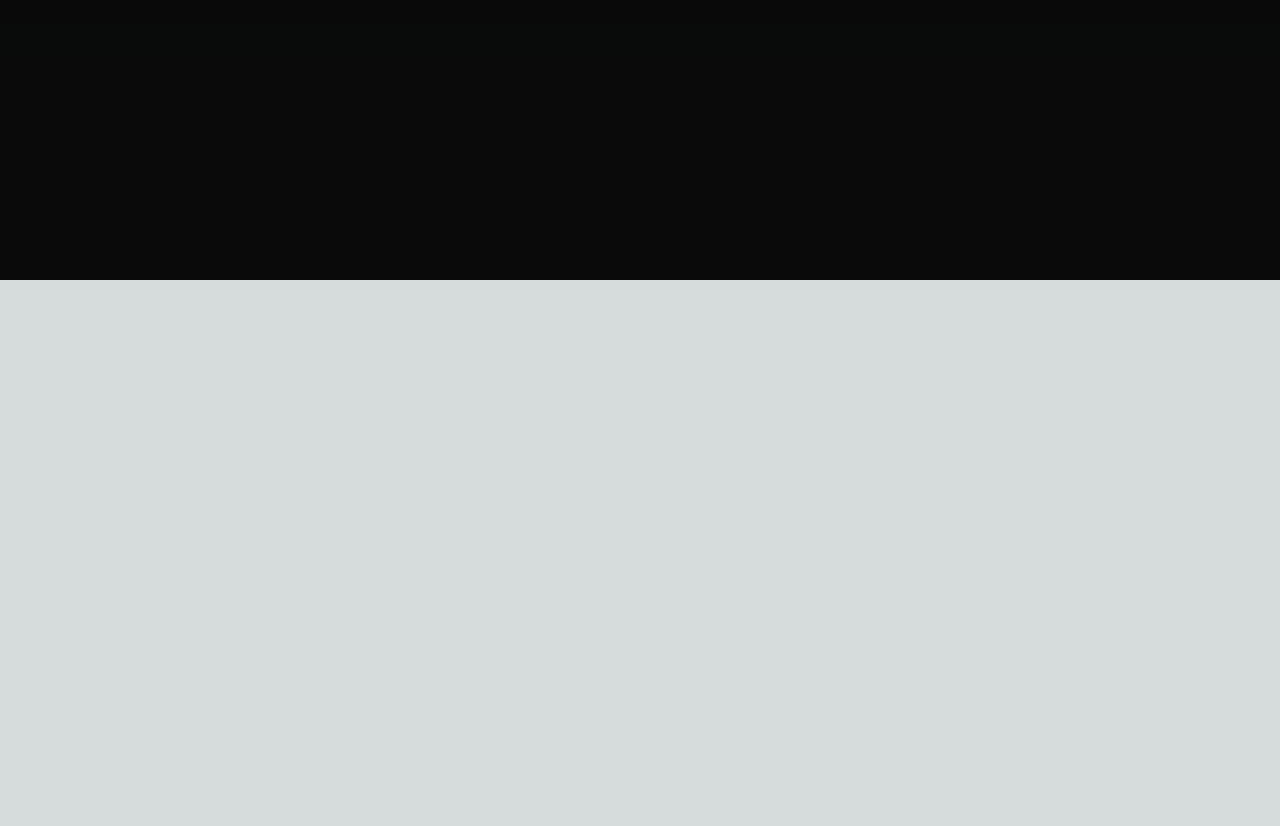
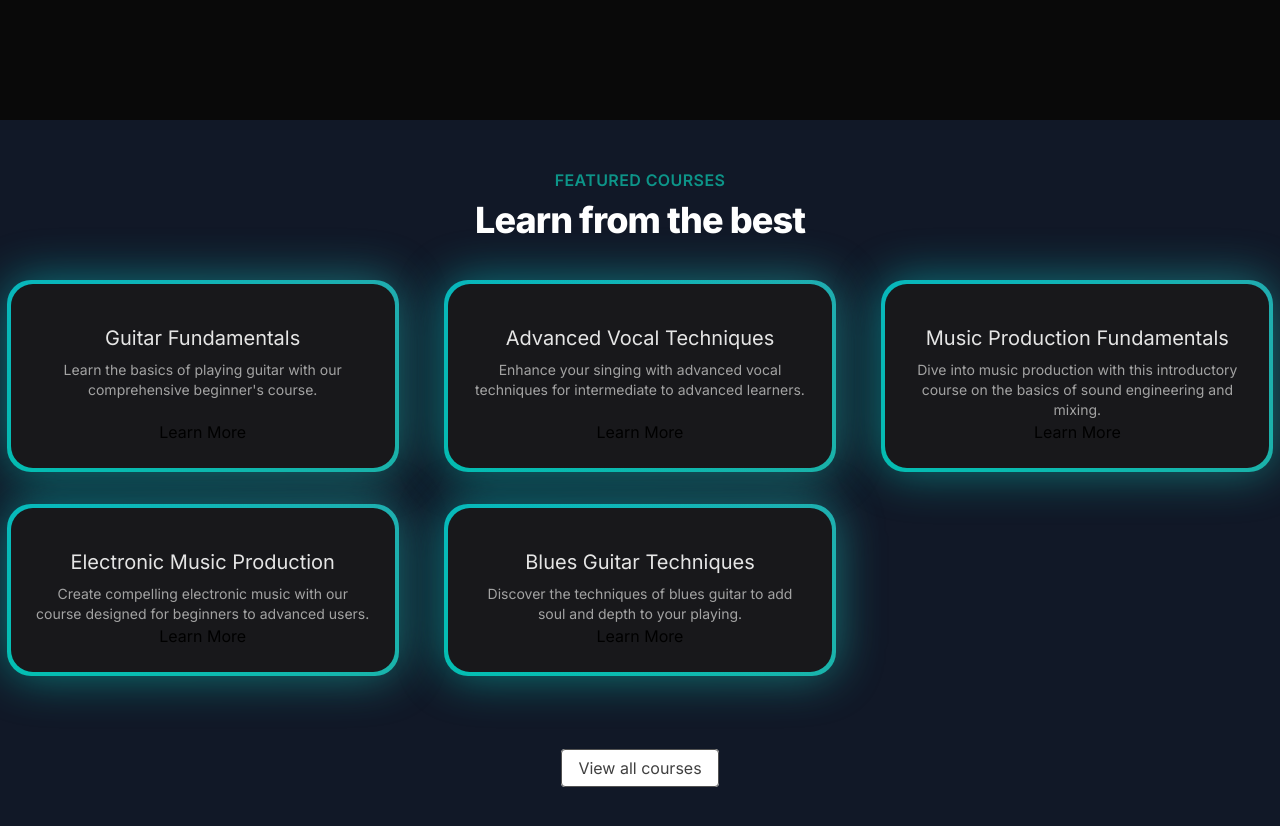
Before and after one commit to lokeshwar777/loki-aceternity-ui-learning, a Next.js app: page / in a window 1280 px wide. Shown: the part 520-1346 px from the top of the page. Before the commit the page ends 800 px from the top, so only its background shows below. Built offline with nearby package versions, Linux system fonts and the light colour scheme.

Commit message:
Add featured Card Section

```diff
--- a/src/app/layout.tsx
+++ b/src/app/layout.tsx
@@ -6,7 +6,7 @@
 const inter = Inter({ subsets: ["latin"] });
 
 export const metadata: Metadata = {
-  title: "Create Next App",
+  title: "Loki Music Academy",
   description: "Generated by create next app",
 };
 
--- a/src/app/page.tsx
+++ b/src/app/page.tsx
@@ -1,3 +1,4 @@
+import FeaturedCourses from '@/components/FeaturedCourses'
 import HeroSection from '@/components/HeroSection'
 import Image from 'next/image'
 
@@ -6,6 +7,7 @@
     <main className="min-h-screen bg-black/[0.96] antialiased bg-grid-white/[0.02]">
       {/* <h1 className="text-3xl text-center">Loki Music Academy</h1> */}
       <HeroSection />
+      <FeaturedCourses />
     </main>
   )
 }
--- /dev/null
+++ b/src/components/FeaturedCourses.tsx
@@ -0,0 +1,62 @@
+'use client'
+import Link from 'next/link'
+import React from 'react'
+import courseData from '../data/music_courses.json'
+import { BackgroundGradient } from './ui/background-gradient'
+
+interface Course {
+  id: number
+  title: string
+  slug: string
+  description: string
+  price: number
+  instructor: string
+  isFeatured: boolean
+  image: string
+}
+
+function FeaturedCourses() {
+  const featuredCourses = courseData.courses.filter(
+    (course: Course) => course.isFeatured === true
+  )
+
+  return (
+    <div className="py-12 bg-gray-900">
+      <div>
+        <div className="text-center">
+          <h2 className="text-base text-teal-600 font-semibold tracking-wide uppercase">
+            FEATURED COURSES
+          </h2>
+          <p className="mt-2 text-3xl leading-8 font-extrabold tracking-tight text-white sm:text-4xl">
+            Learn from the best
+          </p>
+        </div>
+      </div>
+      <div className="mt-10">
+        <div className="grid grid-cols-1 sm:grid-cols-2 lg:grid-cols-3 gap-8 justify-center">
+          {featuredCourses.map((course: Course) => (
+            <div className="flex justify-center" key={course.id}>
+              <BackgroundGradient className="flex flex-col rounded-[22px] bg-white dark:bg-zinc-900 overflow-hidden h-full max-w-sm">
+                <div className="p-4 sm:p-6 flex flex-col items-center text-center flex-grow">
+                  <p className='text-lg sm:text-xl text-black mt-4 mb-2 dark:text-neutral-200'>{course.title}</p>
+                  <p className='text-sm text-neutral-600 dark:text-neutral-400 flex-grow'>{course.description}</p>
+                  <Link href={`/courses/${course.slug}`}>Learn More</Link>
+                </div>
+              </BackgroundGradient>
+            </div>
+          ))}
+        </div>
+      </div>
+      <div className="mt-20 text-center">
+        <Link
+          href={`/courses`}
+          className="px-4 py-2 rounded border border-neutral-600 text-neutral-700 bg-white hover:bg-gray-100 transition duration-200 ease-in-out"
+        >
+          View all courses
+        </Link>
+      </div>
+    </div>
+  )
+}
+
+export default FeaturedCourses
--- /dev/null
+++ b/src/components/ui/background-gradient.tsx
@@ -0,0 +1,72 @@
+import { cn } from '@/utils/cn'
+import React from 'react'
+import { motion } from 'framer-motion'
+
+export const BackgroundGradient = ({
+  children,
+  className,
+  containerClassName,
+  animate = true
+}: {
+  children?: React.ReactNode
+  className?: string
+  containerClassName?: string
+  animate?: boolean
+}) => {
+  const variants = {
+    initial: {
+      backgroundPosition: '0 50%'
+    },
+    animate: {
+      backgroundPosition: ['0, 50%', '100% 50%', '0 50%']
+    }
+  }
+  return (
+    <div className={cn('relative p-[4px] group', containerClassName)}>
+      <motion.div
+        variants={animate ? variants : undefined}
+        initial={animate ? 'initial' : undefined}
+        animate={animate ? 'animate' : undefined}
+        transition={
+          animate
+            ? {
+                duration: 5,
+                repeat: Infinity,
+                repeatType: 'reverse'
+              }
+            : undefined
+        }
+        style={{
+          backgroundSize: animate ? '400% 400%' : undefined
+        }}
+        className={cn(
+          'absolute inset-0 rounded-3xl z-[1] opacity-60 group-hover:opacity-100 blur-xl  transition duration-500 will-change-transform',
+          ' bg-[radial-gradient(circle_farthest-side_at_0_100%,#00ccb1,transparent),radial-gradient(circle_farthest-side_at_100%_0,#7b61ff,transparent),radial-gradient(circle_farthest-side_at_100%_100%,#ffc414,transparent),radial-gradient(circle_farthest-side_at_0_0,#1ca0fb,#141316)]'
+        )}
+      />
+      <motion.div
+        variants={animate ? variants : undefined}
+        initial={animate ? 'initial' : undefined}
+        animate={animate ? 'animate' : undefined}
+        transition={
+          animate
+            ? {
+                duration: 5,
+                repeat: Infinity,
+                repeatType: 'reverse'
+              }
+            : undefined
+        }
+        style={{
+          backgroundSize: animate ? '400% 400%' : undefined
+        }}
+        className={cn(
+          'absolute inset-0 rounded-3xl z-[1] will-change-transform',
+          'bg-[radial-gradient(circle_farthest-side_at_0_100%,#00ccb1,transparent),radial-gradient(circle_farthest-side_at_100%_0,#7b61ff,transparent),radial-gradient(circle_farthest-side_at_100%_100%,#ffc414,transparent),radial-gradient(circle_farthest-side_at_0_0,#1ca0fb,#141316)]'
+        )}
+      />
+
+      <div className={cn('relative z-10', className)}>{children}</div>
+    </div>
+  )
+}
--- a/tailwind.config.ts
+++ b/tailwind.config.ts
@@ -1,7 +1,5 @@
 import type { Config } from 'tailwindcss'
-const {
-  default: flattenColorPalette
-} = require('tailwindcss/lib/util/flattenColorPalette')
+import { default as flattenColorPalette } from 'tailwindcss/lib/util/flattenColorPalette'
 
 // Plugin to add each Tailwind color as a global CSS variable
 function addVariablesForColors({ addBase, theme }: any) {
```
